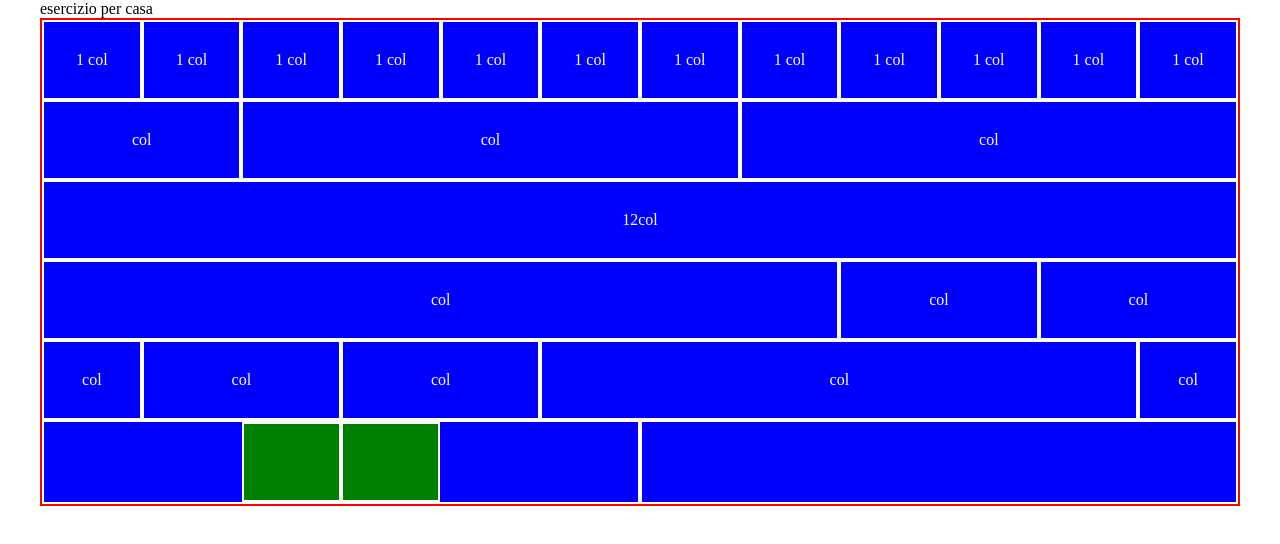
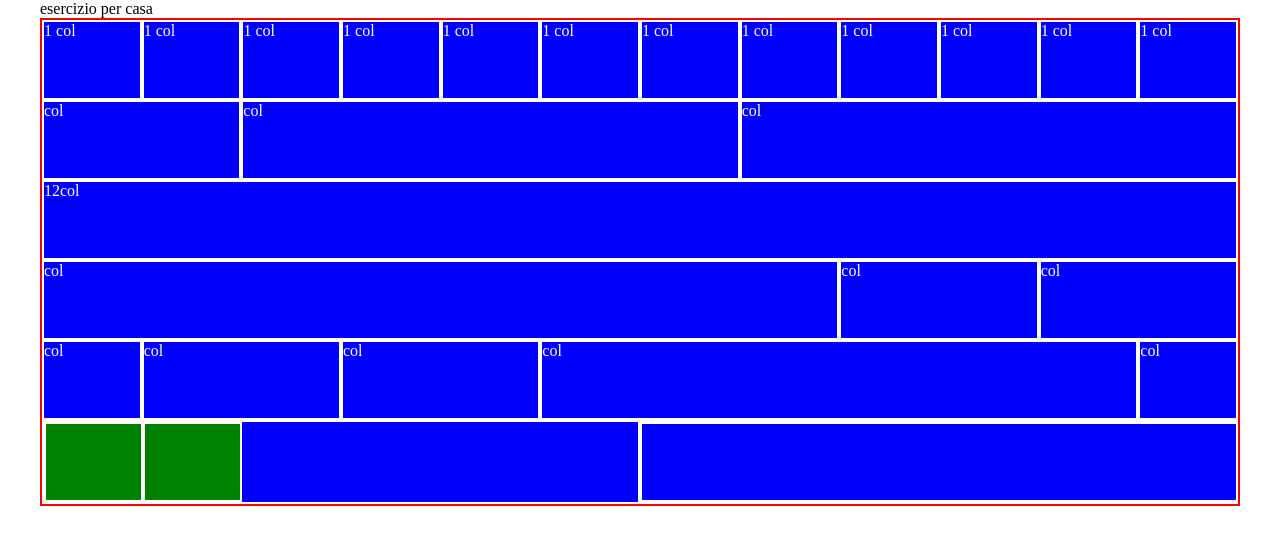
Before and after one commit to LeonardoContino/html-css-12bool, a plain HTML site: page index.html in a window 1280 px wide. Drawn offline with Linux system fonts and the light colour scheme.

Commit message:
cambio classe

```diff
--- a/index.html
+++ b/index.html
@@ -12,7 +12,7 @@
   <body>
     <div class="container">
       <div>esercizio per casa</div>
-      <div class="row d-flex">
+      <div class="row d-flex-center">
         <div class="col-1">1 col</div>
         <div class="col-1">1 col</div>
         <div class="col-1">1 col</div>
@@ -37,7 +37,7 @@
         <div class="col-2">col</div>
         <div class="col-6">col</div>
         <div class="col-1">col</div>
-        <div class="col-6">
+        <div class="col-6 d-flex-start">
           <div class="col-2"></div>
           <div class="col-2"></div>
         </div>
--- a/style.css
+++ b/style.css
@@ -2,6 +2,12 @@
 
 .d-flex-start {
   justify-content: flex-start;
+  display: flex;
+}
+.d-flex-center {
+  display: flex;
+  justify-content: center;
+  align-items: center;
 }
 .bgc-green {
   background-color: green;
@@ -16,15 +22,10 @@
   background-color: blue;
   border: 2px solid white;
   min-height: 80px;
-  display: flex;
-  justify-content: center;
-  align-items: center;
 }
 
 .row > .col-6 > [class^="col"] {
   color: white;
   padding: 2px;
   background-color: green;
-  display: flex;
-  justify-content: flex-start;
 }
```
